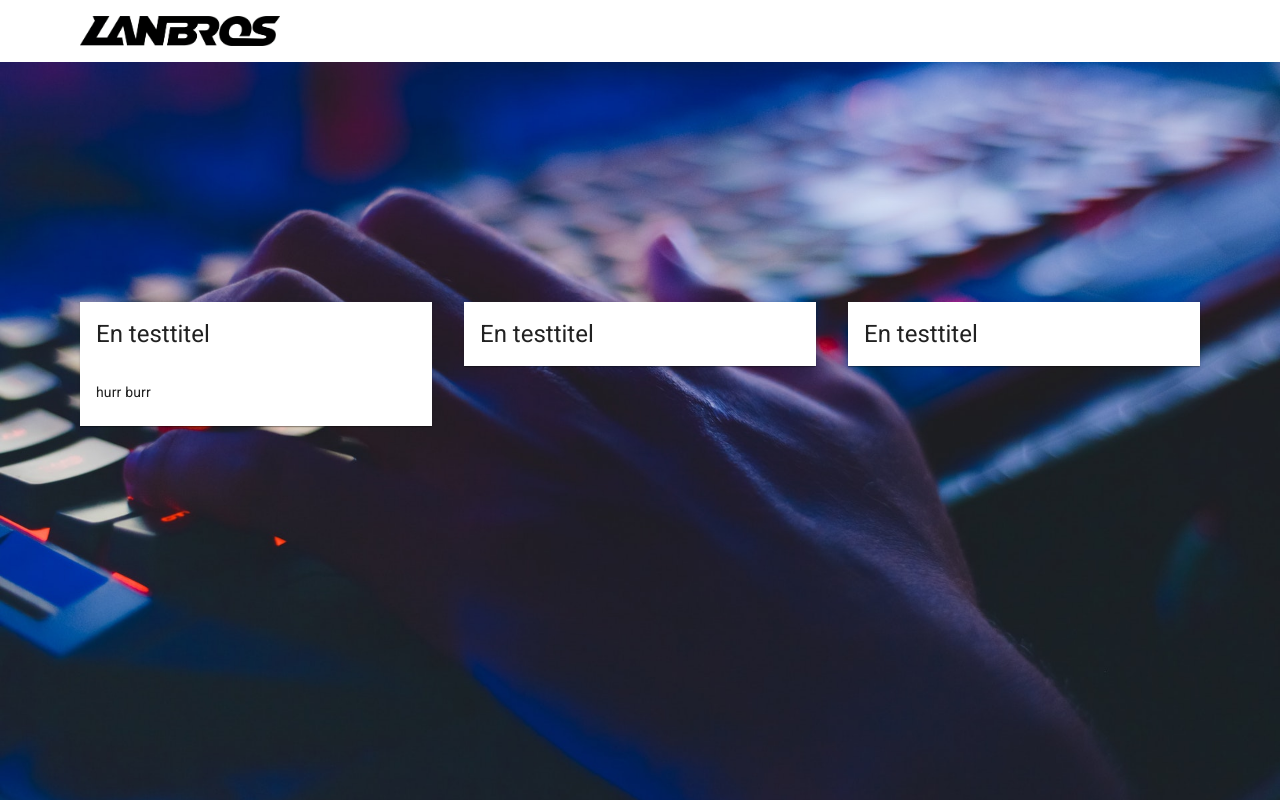
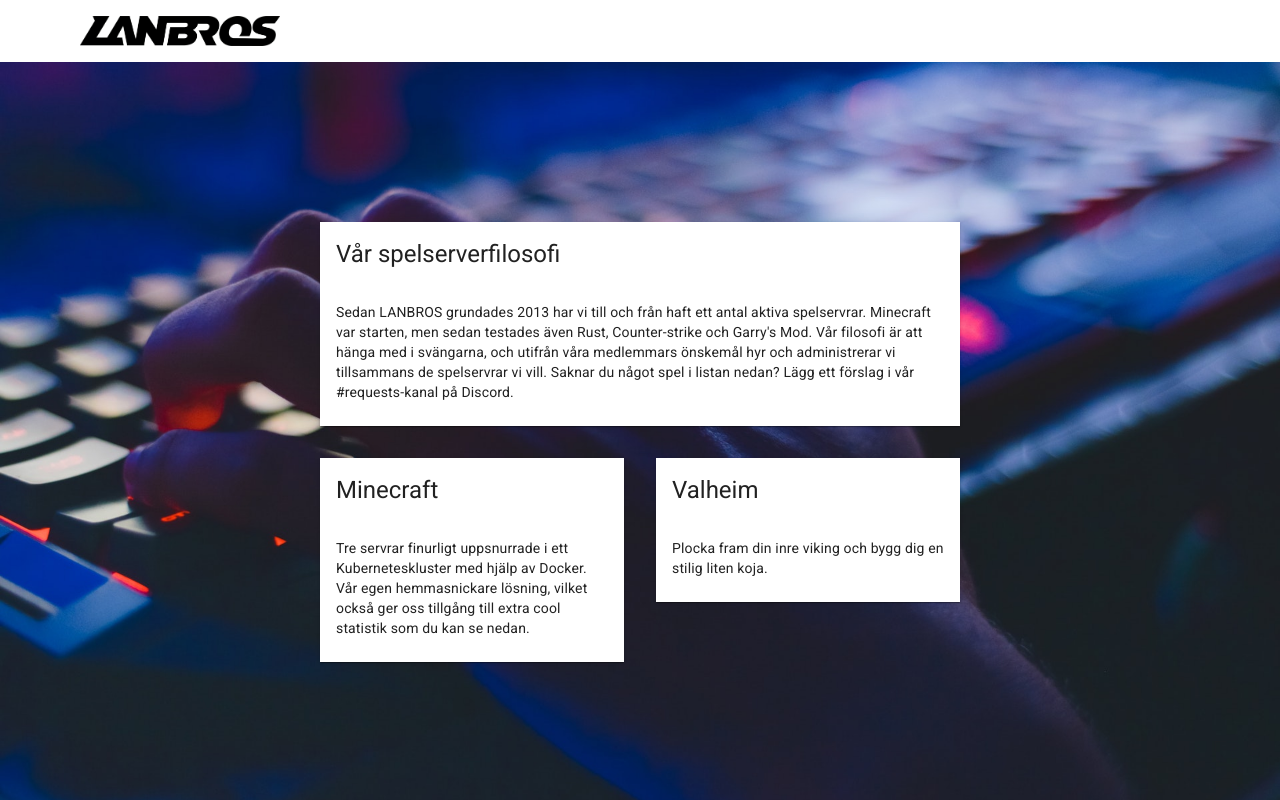
Before and after one commit to antonstalheim/lanbros-frontend, a React (Create React App) app: page /gameservers in a window 1280 px wide. Built offline with nearby package versions, Linux system fonts and the light colour scheme.

Commit message:
Adds placeholder descriptions to gameservers component

```diff
--- a/src/frontpage/Gameservers.tsx
+++ b/src/frontpage/Gameservers.tsx
@@ -1,47 +1,46 @@
 import React from 'react';
-import { Grid, Box, makeStyles, createStyles, Button, Typography, Card, CardHeader, CardContent } from '@material-ui/core';
+import { Grid, Box, Card, CardHeader, CardContent, useMediaQuery, Theme } from '@material-ui/core';
 import lanbrosTextLogotype from '../assets/lanbros_logo.png';
 import { useHistory } from 'react-router-dom';
 
-const useStyles = makeStyles(() =>
-    createStyles({
-
-    })
-);
-
-
 function Gameservers() {
-    const classes = useStyles();
+    const isWide = useMediaQuery((theme: Theme) => theme.breakpoints.up('lg'));
 
     const history = useHistory();
     const routeToHome = () => history.push('/');
 
     return (
         <React.Fragment>
-            <Box pt={2} pb={2} pl={10} style={{backgroundColor: 'white'}}>
+            <Box pt={2} pb={2} pl={10} style={{ backgroundColor: 'white' }}>
                 <Grid container>
                     <Grid item xs={4}>
-                        <img onClick={routeToHome} height="auto" width="100%" style={{ maxWidth: '200px', cursor: 'pointer', mixBlendMode: 'difference', display: 'flex' }} src={lanbrosTextLogotype} />
+                        <img onClick={routeToHome} height="auto" width="100%"
+                            style={{ maxWidth: '200px', cursor: 'pointer', mixBlendMode: 'difference', display: 'flex' }}
+                            src={lanbrosTextLogotype} />
                     </Grid>
                 </Grid>
             </Box>
-            <Box mt={5} ml={10} mr={10}>
-                <Box mt={30}></Box>
+            <Box mt={5} ml={isWide ? 40 : 5} mr={isWide ? 40 : 5}>
+                <Box mt={20}></Box>
                 <Grid container spacing={4}>
-                    <Grid item xs={4}>
+                    <Grid item xs={12}>
                         <Card>
-                            <CardHeader title="En testtitel"></CardHeader>
-                            <CardContent>hurr burr</CardContent>
+                            <CardHeader title="Vår spelserverfilosofi"></CardHeader>
+                            <CardContent>Sedan LANBROS grundades 2013 har vi till och från haft ett antal aktiva spelservrar. Minecraft var starten, men sedan testades även Rust, Counter-strike och Garry's Mod.
+                                Vår filosofi är att hänga med i svängarna, och utifrån våra medlemmars önskemål hyr och administrerar vi tillsammans de spelservrar vi vill. Saknar du något spel i listan nedan? Lägg ett förslag i vår #requests-kanal på Discord.
+                            </CardContent>
                         </Card>
                     </Grid>
-                    <Grid item xs={4}>
+                    <Grid item xs={12} sm={6}>
                         <Card>
-                            <CardHeader title="En testtitel"></CardHeader>
+                            <CardHeader title="Minecraft"></CardHeader>
+                            <CardContent>Tre servrar finurligt uppsnurrade i ett Kuberneteskluster med hjälp av Docker. Vår egen hemmasnickare lösning, vilket också ger oss tillgång till extra cool statistik som du kan se nedan.</CardContent>
                         </Card>
                     </Grid>
-                    <Grid item xs={4}>
+                    <Grid item xs={12} sm={6}>
                         <Card>
-                            <CardHeader title="En testtitel"></CardHeader>
+                            <CardHeader title="Valheim"></CardHeader>
+                            <CardContent>Plocka fram din inre viking och bygg dig en stilig liten koja.</CardContent>
                         </Card>
                     </Grid>
                 </Grid>
```
